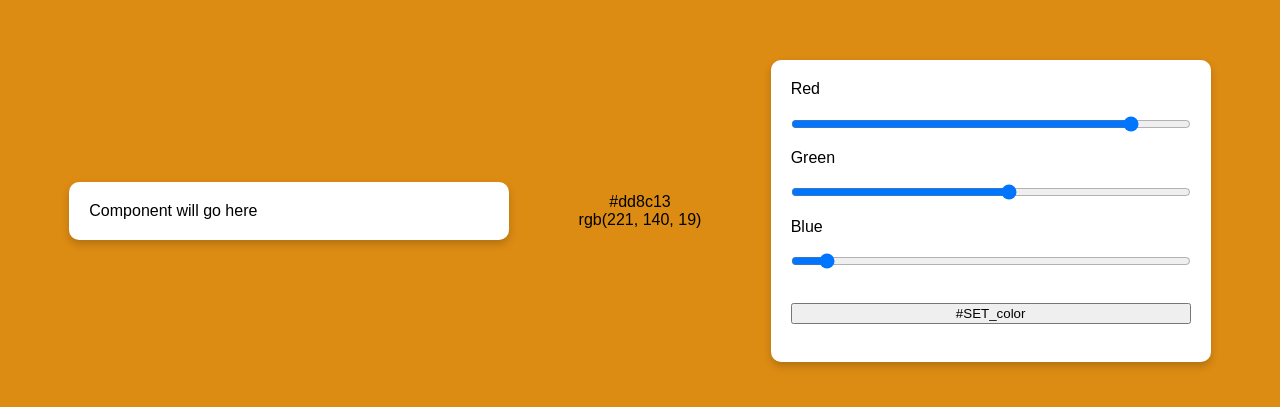
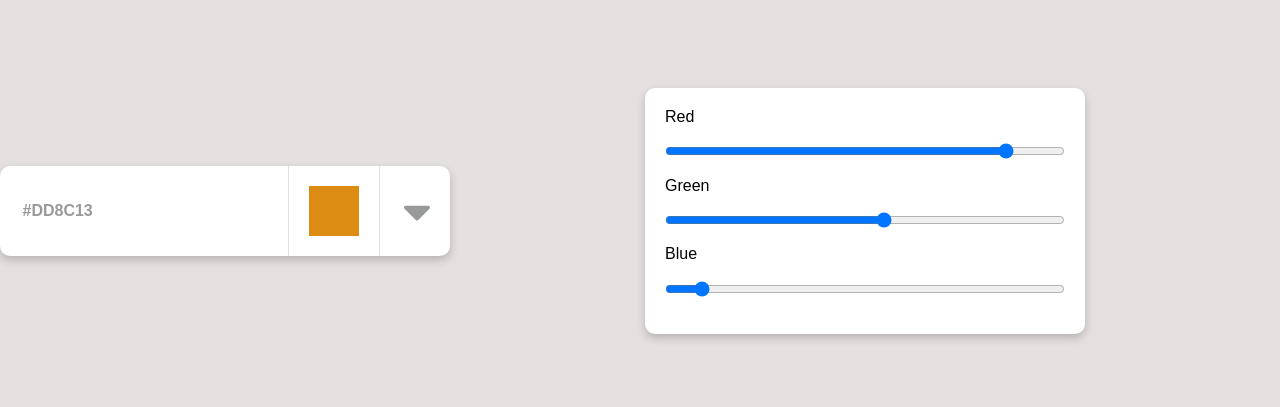
Before and after one commit to KolchinVolodymyr/component-color-picker, a React (Create React App) app: page / in a window 1280 px wide. Shown: the part 189-596 px from the top of the page. Built offline with nearby package versions, Linux system fonts and the light colour scheme.

Commit message:
add custom hook useOnClickOutside and component MenuPresentColors

```diff
--- a/src/App.js
+++ b/src/App.js
@@ -1,121 +1,9 @@
 import './App.css';
-//
- import { CirclePicker  } from 'react-color'
-// import SketchExample from "./SketchExample";
-// import {useState} from "react";
-//
-//
-// function App() {
-//   const colors = {
-//       'Red': "#ff33cc",
-//       'Yellow': "#ffcc33",
-//       'Green': "#00ff33",
-//       'Blue': "#0AB8E592",
-//   };
-//     const colors2 = [
-//         "#ff33cc",
-//         "#ffcc33",
-//         "#00ff33",
-//         "#0AB8E592",
-//     ]
-//     const animalsList = [
-//         {
-//             value: 'Red',
-//             hex: '#ff33cc'
-//         },
-//         {
-//             value: 'Yellow',
-//             hex: "#ffcc33"
-//         },
-//         {
-//             value: 'Green',
-//             hex: "#00ff33"
-//         },
-//         {
-//             value: 'Blue',
-//             hex: "#0AB8E592"
-//         }
-//     ];
-//     const initialState = {
-//         red: "1",
-//         green: "157",
-//         blue: "189"
-//     };
-//
-//     const rgbToHex = rgb => {
-//         let hex = Number(rgb).toString(16);
-//         if (hex.length < 2) {
-//             hex = "0" + hex;
-//         }
-//         return "" + hex;
-//     };
-//
-//   const [background, setBackground] = useState('#ff00ff');
-//     const changeHandler = event => {
-//         setBackground({...background, [event.target.name]: event.target.value});
-//     }
-//   return (
-//     <div className="App" style={{background: background}}>
-//         Hello
-//         <div className="container">
-//             <div className="card">
-//                 <input type="text" value={background}/>
-//                 <div className="color-slider-wrap">
-//                     {
-//                         animalsList.map(option =>
-//                            <div>
-//                                <option value={option.value} style={{background:option.hex}}
-//                                        onClick={()=>setBackground(option.hex)}>
-//                                    {option.value}
-//                                </option>
-//                            </div>
-//                         )
-//                     }
-//               </div>
-//             </div>
-//         </div>
-//
-//             <div className="box">
-//                 <label>Red</label>
-//                 <input
-//                     type="range"
-//                     min="0"
-//                     max="255"
-//                     // value={initialState.red}
-//                     onChange={changeHandler}
-//                 />
-//                 <label>Green</label>
-//                 <input
-//                     type="range"
-//                     min="0"
-//                     max="255"
-//                     //value={initialState.green}
-//                 />
-//                 <label>Blue</label>
-//                 <input
-//                     type="range"
-//                     min="0"
-//                     max="255"
-//                     value={initialState.blue}
-//                 />
-//             </div>
-//
-//         {/*<SketchPicker />*/}
-//         {/*<SketchExample />*/}
-//     </div>
-//   );
-// }
-//
-// export default App;
 
-
-
-
-
-import { useReducer } from "react";
+import {useState, useReducer} from 'react';
+import {MenuPresetColors} from "./components/MenuPresetColors";
 
 const App = () => {
-
 
     const rgbToHex = rgb => {
         let hex = Number(rgb).toString(16);
@@ -166,24 +54,46 @@ const App = () => {
     }
 
     const [state, dispatch] = useReducer(reducer, initialState);
-    document.body.style.background = hexString(
-        state.red,
-        state.green,
-        state.blue
-    );
+    document.body.style.background = '#e4e0df'
 
+    // State for our modal
+    const [isModalOpen, setModalOpen] = useState(false);
 
-    console.log('state', state)
     return (
         <>
+            <div className="ColorPickerMenu">
+                <div className="ColorHex">
+                    <div>
+                        {hexString(state.red, state.green, state.blue)}
+                    </div>
+                </div>
+                <div className="BackgroundSquare__border">
+                    <div
+                        className="BackgroundSquare"
+                        style={{background: hexString(state.red, state.green, state.blue)}}
+                    >
+                    </div>
+                </div>
+                <div className="MenuItem__svg">
+                    <svg
+                        onClick={() => setModalOpen(true)}
+                        aria-hidden="true"
+                        focusable="false"
+                        data-prefix="fas"
+                        data-icon="caret-down"
+                        className="svg-inline--fa fa-caret-down fa-w-10"
+                        role="img"
+                        xmlns="http://www.w3.org/2000/svg"
+                        viewBox="0 0 320 512">
+                        <path fill="currentColor" d="M31.3 192h257.3c17.8 0 26.7 21.5 14.1 34.1L174.1 354.8c-7.8 7.8-20.5 7.8-28.3 0L17.2 226.1C4.6 213.5 13.5 192 31.3 192z"></path>
+                    </svg>
+                </div>
+                <div className="MenuItem__box">
+                    {isModalOpen ? (
+                        <MenuPresetColors dispatch={dispatch} setModalOpen={setModalOpen}/>
+                    ) : ( null )}
+                </div>
 
-            <div className="box">Component will go here</div>
-            <div className="results">
-                <div>
-                    {hexString(state.red, state.green, state.blue)}
-                    <br />
-                    rgb({state.red}, {state.green}, {state.blue})
-                </div>
             </div>
             <div className="box">
                 <label>Red</label>
@@ -210,12 +120,8 @@ const App = () => {
                     onChange={e => dispatch({ type: "SET_BLUE", value: e.target.value })}
                     value={state.blue}
                 />
-                <input
-                    type="button"
-                    onClick={e => dispatch({ type: "SET_color", value: "#0033ff" })}
-                    value={"#SET_color"}
-                />
             </div>
+
         </>
     );
 };
--- /dev/null
+++ b/src/components/MenuPresetColors.js
@@ -0,0 +1,53 @@
+import {useRef} from "react";
+import useOnClickOutside from "../hooks/OnClick.hook";
+
+
+export const MenuPresetColors = ({dispatch, setModalOpen}) => {
+
+    // Create a ref that we add to the element for which we want to detect outside clicks
+    const ref = useRef();
+
+    // Call hook passing in the ref and a function to call on outside click
+    useOnClickOutside(ref, () => setModalOpen(false));
+
+    return (
+            <div ref={ref}>
+                <input
+                    type="button"
+                    onClick={e => {
+                        dispatch({type: "SET_color", value: "#ff0000"});
+                        setModalOpen(false)
+                    }}
+                    style={{background: '#ff0000'}}
+                    value={"RED"}
+                />
+                <input
+                    type="button"
+                    onClick={e => {
+                        dispatch({type: "SET_color", value: "#ffcc33"});
+                        setModalOpen(false)
+                    }}
+                    style={{background: '#ffcc33'}}
+                    value={"YELLOW"}
+                />
+                <input
+                    type="button"
+                    onClick={e => {
+                        dispatch({type: "SET_color", value: "#17a459"});
+                        setModalOpen(false)
+                    }}
+                    style={{background: '#17a459'}}
+                    value={"GREEN"}
+                />
+                <input
+                    type="button"
+                    onClick={e => {
+                        dispatch({type: "SET_color", value: "#17b3ec"});
+                        setModalOpen(false)
+                    }}
+                    style={{background: '#17b3ec'}}
+                    value={"BLUE"}
+                />
+            </div>
+    )
+}
--- /dev/null
+++ b/src/hooks/OnClick.hook.js
@@ -0,0 +1,35 @@
+import {useEffect} from 'react'
+
+// Hook
+function useOnClickOutside(ref, handler) {
+    useEffect(
+        () => {
+            const listener = (event) => {
+                // Do nothing if clicking ref's element or descendent elements
+                if (!ref.current || ref.current.contains(event.target)) {
+                    return;
+                }
+
+                handler(event);
+            };
+
+            document.addEventListener("mousedown", listener);
+            document.addEventListener("touchstart", listener);
+
+            return () => {
+                document.removeEventListener("mousedown", listener);
+                document.removeEventListener("touchstart", listener);
+            };
+        },
+        // Add ref and handler to effect dependencies
+        // It's worth noting that because passed in handler is a new ...
+        // ... function on every render that will cause this effect ...
+        // ... callback/cleanup to run every render. It's not a big deal ...
+        // ... but to optimize you can wrap handler in useCallback before ...
+        // ... passing it into this hook.
+        [ref, handler]
+    );
+}
+
+
+export default useOnClickOutside;
--- a/src/index.css
+++ b/src/index.css
@@ -49,8 +49,78 @@ input {
   text-align: center;
   margin-top: 1em;
   display: flex;
+  flex-direction: row;
+}
+.BackgroundSquare {
+  display: flex;
+  flex-direction: row;
+  height: 50px;
+  width: 50px;
+}
+.BackgroundSquare:hover {
+  cursor: pointer;
+}
+.ColorPickerMenu {
+  display: flex;
+  box-shadow: 0 4px 8px 0 rgba(0, 0, 0, 0.2);
+  background: #fff;
+  border-radius: 10px;
+  width: 450px;
+}
+.BackgroundSquare__border {
+  padding: 20px;
+  border-right-color: #e4e0df;
+  border-right-style: solid;
+  border-right-width: 1px;
+  border-left-color: #e4e0df;
+  border-left-style: solid;
+  border-left-width: 1px;
+}
+.MenuItem__svg {
+  width: 28px;
+  margin-top: 5%;
+  margin-left: 5%;
+}
+.MenuItem__svg svg {
+  color: #989999;
+}
+.MenuItem__svg svg:hover {
+  cursor: pointer;
+}
+.MenuItem__box {
+  box-shadow: 0 4px 8px 0 rgba(0, 0, 0, 0.2);
+  width: 90%;
+  max-width: 400px;
+  margin: 120px auto;
+  /*display: flex;*/
   flex-direction: column;
+  /*padding: 20px;*/
+  background: #fff;
+  border-radius: 10px;
+  position: absolute;
 }
+
+.ColorHex {
+  width: 59%;
+  display: flex;
+  margin-left: 5%;
+  align-items: center;
+}
+.ColorHex div{
+  font-weight: bold;
+  color: #989999;
+  text-transform: UpperCase;
+}
+
+
+
+
+
+
+
+
+
+
 
 .results > div {
   margin-bottom: 1em;
```
